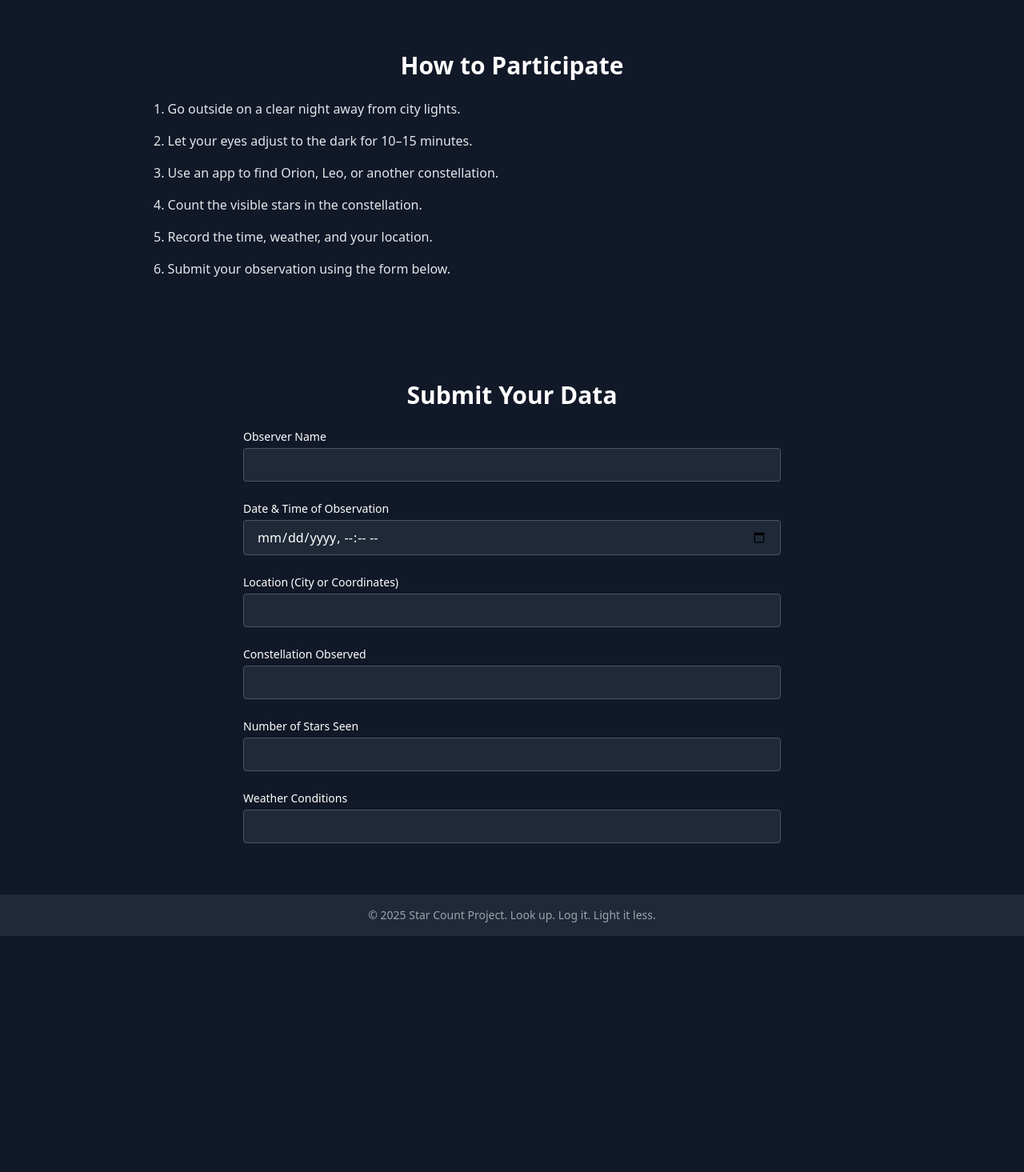
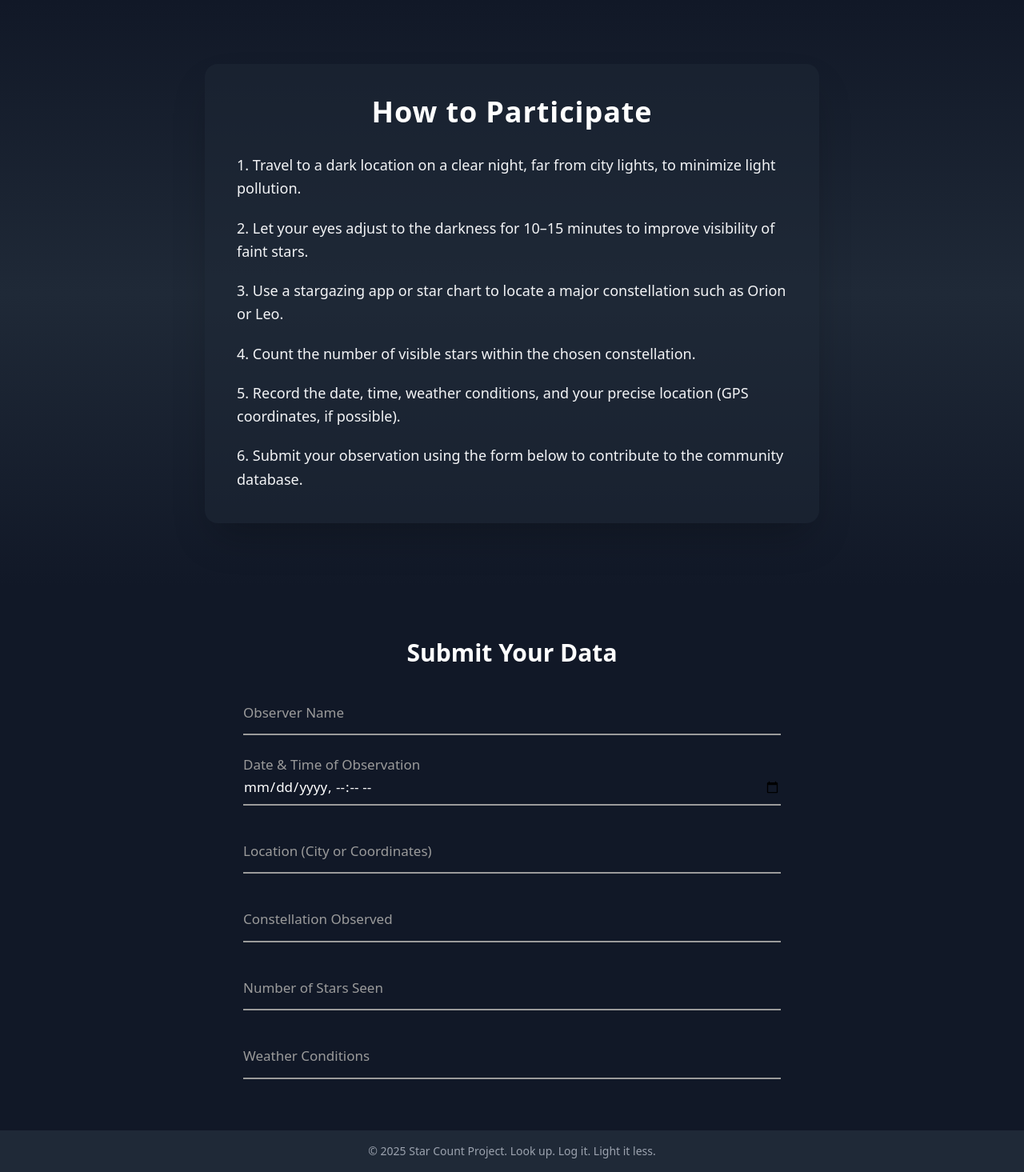
Before and after one commit to SoniDhenuva/AstroLink, a Flask app: page /howto in a window 1280 px wide. Shown: the part 64-1529 px from the top of the page at 80% size. Before the commit the page ends 1234 px from the top, so only its background shows below. Run offline with Flask 3, Linux system fonts and the light colour scheme.

Commit message:
some styling !!

```diff
--- a/Frontend/templates/howtosubmit.html
+++ b/Frontend/templates/howtosubmit.html
@@ -7,7 +7,7 @@
       position: relative;
       padding: 20px 0 0;
       width: 100%;
-      max-width: 180px;
+
     }
 
     .form__field {
@@ -87,61 +152,72 @@
     </div>
   </header>
 
-  <!-- How To Participate -->
-  <section id="how" class="py-16 px-4 bg-gray-900 text-white">
-    <div class="max-w-4xl mx-auto">
-      <h3 class="text-3xl font-semibold mb-6 text-center">How to Participate</h3>
-      <ol class="list-decimal list-inside text-gray-200 space-y-4">
-        <li>Go outside on a clear night away from city lights.</li>
-        <li>Let your eyes adjust to the dark for 10–15 minutes.</li>
-        <li>Use an app to find Orion, Leo, or another constellation.</li>
-        <li>Count the visible stars in the constellation.</li>
-        <li>Record the time, weather, and your location.</li>
-        <li>Submit your observation using the form below.</li>
-      </ol>
-    </div>
-  </section>
+<!-- How To Participate -->
+<!-- How To Participate -->
+<section id="how" class="py-20 px-6 bg-gradient-to-b from-gray-900 via-gray-800 to-gray-900 text-white">
+  <div class="max-w-3xl mx-auto bg-gray-800 bg-opacity-50 backdrop-blur-md rounded-2xl shadow-2xl p-10">
+    <h3 class="text-4xl font-bold mb-8 text-center text-cyan-300 tracking-wide">How to Participate</h3>
+    <ol class="list-decimal list-inside text-gray-100 space-y-5 text-lg leading-relaxed">
+      <li>
+        Travel to a dark location on a clear night, far from city lights, to minimize light pollution.
+      </li>
+      <li>
+        Let your eyes adjust to the darkness for 10–15 minutes to improve visibility of faint stars.
+      </li>
+      <li>
+        Use a stargazing app or star chart to locate a major constellation such as Orion or Leo.
+      </li>
+      <li>
+        Count the number of visible stars within the chosen constellation.
+      </li>
+      <li>
+        Record the date, time, weather conditions, and your precise location (GPS coordinates, if possible).
+      </li>
+      <li>
+        Submit your observation using the form below to contribute to the community database.
+      </li>
+    </ol>
+  </div>
+</section>
+
+
 
   <!-- Submit Data Form -->
   <section id="submit" class="py-16 px-4 bg-gray-900 text-white">
     <div class="max-w-2xl mx-auto">
       <h3 class="text-3xl font-semibold text-center mb-6">Submit Your Data</h3>
       <form action="/submit" method="POST" class="space-y-6">
-        <div>
-          <label class="block mb-1 text-sm">Observer Name</label>
-          <input type="text" name="name"
-            class="w-full px-4 py-2 rounded bg-gray-800 border border-gray-600 focus:outline-none focus:ring-2 focus:ring-yellow-400"
-            required />
+
+        <div class="form__group field">
+          <input type="text" name="name" class="form__field" placeholder=" " required />
+          <label for="name" class="form__label">Observer Name</label>
         </div>
-        <div>
-          <label class="block mb-1 text-sm">Date & Time of Observation</label>
-          <input type="datetime-local" name="datetime"
-            class="w-full px-4 py-2 rounded bg-gray-800 border border-gray-600 focus:outline-none focus:ring-2 focus:ring-yellow-400"
-            required />
+
+        <div class="form__group field">
+          <input type="datetime-local" name="datetime" class="form__field" placeholder=" " required />
+          <label for="name" class="form__label">Date & Time of Observation</label>
         </div>
-        <div>
-          <label class="block mb-1 text-sm">Location (City or Coordinates)</label>
-          <input type="text" name="location"
-            class="w-full px-4 py-2 rounded bg-gray-800 border border-gray-600 focus:outline-none focus:ring-2 focus:ring-yellow-400"
-            required />
+
+        <div class="form__group field">
+          <input type="text" name="location" class="form__field" placeholder=" " required />
+          <label for="name" class="form__label">Location (City or Coordinates)</label>
         </div>
-        <div>
-          <label class="block mb-1 text-sm">Constellation Observed</label>
-          <input type="text" name="constellation"
-            class="w-full px-4 py-2 rounded bg-gray-800 border border-gray-600 focus:outline-none focus:ring-2 focus:ring-yellow-400"
-            required />
+
+        <div class="form__group field">
+          <input type="text" name="constellation" class="form__field" placeholder=" " required />
+          <label for="name" class="form__label">Constellation Observed</label>
         </div>
-        <div>
-          <label class="block mb-1 text-sm">Number of Stars Seen</label>
-          <input type="number" name="star_count"
-            class="w-full px-4 py-2 rounded bg-gray-800 border border-gray-600 focus:outline-none focus:ring-2 focus:ring-yellow-400"
-            required />
+
+        <div class="form__group field">
+          <input type="number" name="star_count" class="form__field" placeholder=" " required />
+          <label for="name" class="form__label">Number of Stars Seen</label>
         </div>
-        <div>
-          <label class="block mb-1 text-sm">Weather Conditions</label>
-          <input type="text" name="weather"
-            class="w-full px-4 py-2 rounded bg-gray-800 border border-gray-600 focus:outline-none focus:ring-2 focus:ring-yellow-400" />
+
+        <div class="form__group field">
+          <input type="text" name="weather" class="form__field" placeholder=" " required />
+          <label for="name" class="form__label">Weather Conditions</label>
         </div>
+
         <!--<button type="submit" class="bg-yellow-400 text-gray-900 font-bold px-6 py-3 rounded-full hover:bg-yellow-300 transition">
           Submit Observation
         </button>-->
```
Also changed, not shown: other parts of Frontend/templates/howtosubmit.html (+65 -0 lines), Frontend/templates/index.html (+182 -21 lines).
